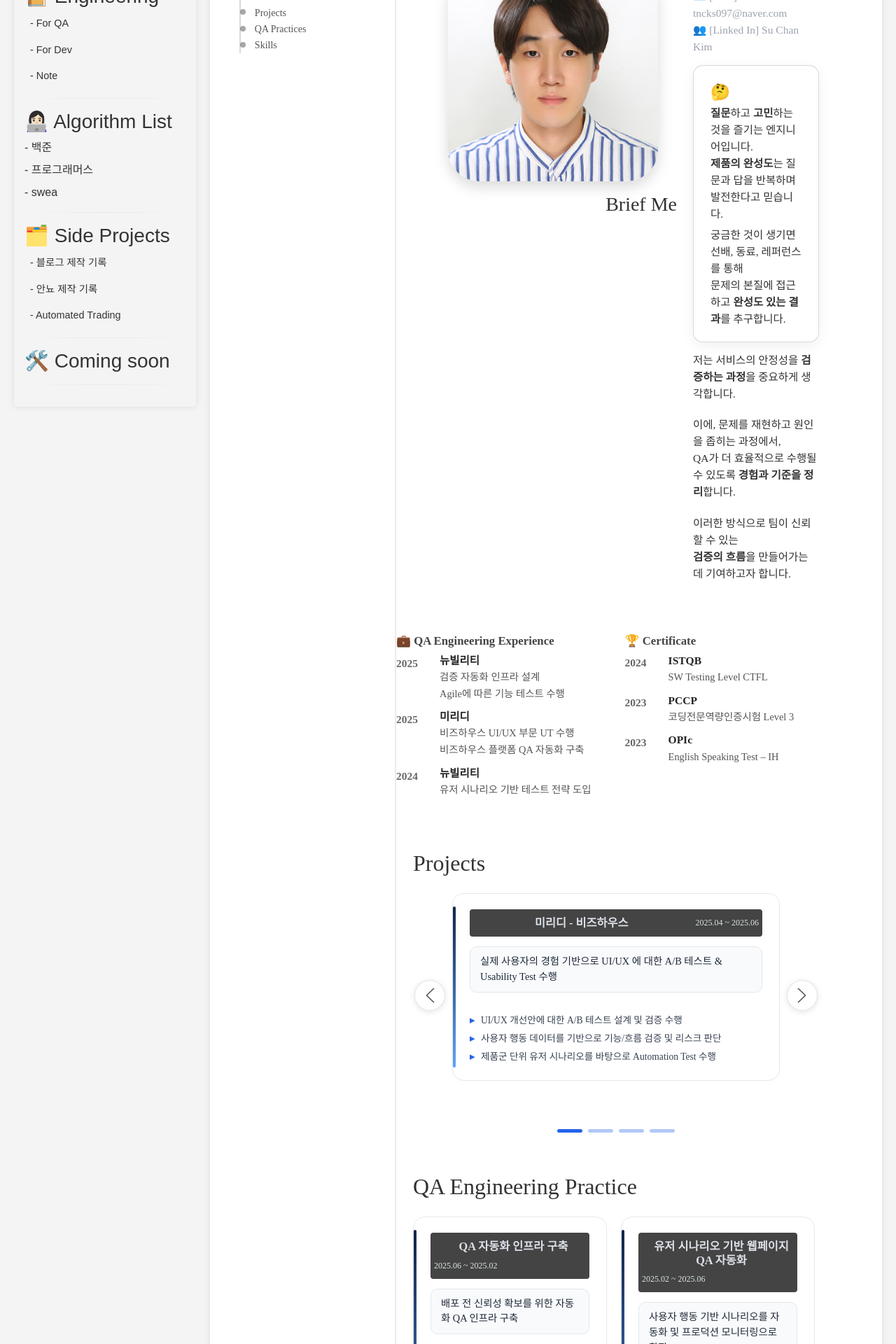
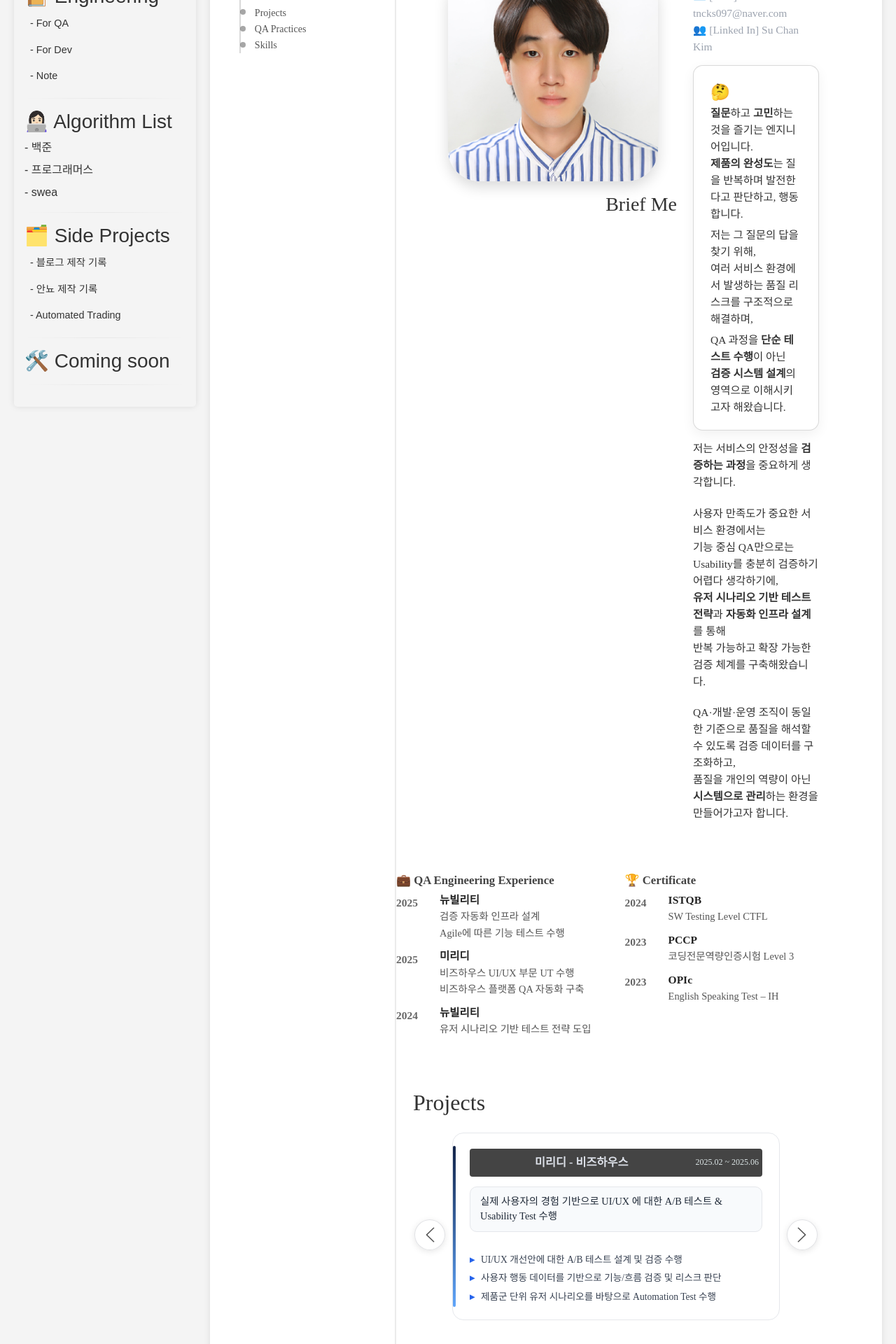
Before and after one commit to Kimsc9976/Kimsc9976.github.io, a Jekyll site: the page built from about.md, in a window 1280 px wide. Shown: the part 310-2230 px from the top of the page at 70% size. Built offline with Jekyll 4.4.1, drawn with Linux system fonts in a browser that asks for light colours; some of the changed text lies outside the part shown.

Commit message:
Feat : about 부분 data로 이동

```diff
--- /dev/null
+++ b/_data/profile.yml
@@ -0,0 +1,36 @@
+image: /assets/images/profile2.jpg
+image_alt: 김수찬 프로필
+section_title: Brief Me
+
+links:
+  - emoji: "💾"
+    text: "[GitHub]  Kimsc9976"
+    url: https://github.com/Kimsc9976
+  - emoji: "📧"
+    text: "[Mail]  tncks097@naver.com"
+    url: mailto:tncks097@naver.com
+  - emoji: "👥"
+    text: "[Linked In]  Su Chan Kim"
+    url: https://www.linkedin.com/in/su-chan-kim-0874a3241/
+
+callout:
+  icon: "🤔"
+  paragraphs:
+    - |
+      **질문**하고 **고민**하는 것을 즐기는 엔지니어입니다.<br>
+      **제품의 완성도**는 질을 반복하며 발전한다고 판단하고, 행동합니다.
+    - |
+      저는 그 질문의 답을 찾기 위해, <br>
+      여러 서비스 환경에서 발생하는 품질 리스크를 구조적으로 해결하며,<br>
+    - |
+      QA 과정을 **단순 테스트 수행**이 아닌<br> **검증 시스템 설계**의 영역으로 이해시키고자 해왔습니다.
+
+paragraphs:
+  - |
+    저는 서비스의 안정성을 **검증하는 과정**을 중요하게 생각합니다.
+  - |
+    사용자 만족도가 중요한 서비스 환경에서는 <br> 기능 중심 QA만으로는 Usability를 충분히 검증하기 어렵다 생각하기에,<br>
+    **유저 시나리오 기반 테스트 전략**과 **자동화 인프라 설계**를 통해<br> 반복 가능하고 확장 가능한 검증 체계를 구축해왔습니다.
+  - |
+    QA·개발·운영 조직이 동일한 기준으로 품질을 해석할 수 있도록 검증 데이터를 구조화하고,<br>
+    품질을 개인의 역량이 아닌 **시스템으로 관리**하는 환경을 만들어가고자 합니다.
--- a/_data/projects.yml
+++ b/_data/projects.yml
@@ -1,5 +1,5 @@
 - title: "미리디 - 비즈하우스"
-  period: 2025.04 ~ 2025.06
+  period: 2025.02 ~ 2025.06
   summary: "실제 사용자의 경험 기반으로 UI/UX 에 대한 A/B 테스트 & Usability Test 수행"
   points:
     - UI/UX 개선안에 대한 A/B 테스트 설계 및 검증 수행
--- a/_layouts/about.html
+++ b/_layouts/about.html
@@ -11,125 +11,80 @@ layout: default
     <aside class="about-sidebar">
       <nav class="about-nav">
         <ul>
-          <li><a href="#brief">Brief Me</a></li>
-          <li><a href="#career">Career & Certificate</a></li>
-          <li><a href="#projects">Projects</a></li>
-          <li><a href="#practice">QA Practices</a></li>
-          <li><a href="#skills">Skills</a></li>
+          {% for item in site.data.about_nav %}
+          <li><a href="{{ item.href }}">{{ item.label }}</a></li>
+          {% endfor %}
         </ul>
       </nav>
     </aside>
 
     <main class="about-main">
+      {% assign profile = site.data.profile %}
       <section class="about-grid about-section" id="brief">
 
-        <!-- LEFT : Profile -->
         <div class="about-left">
-          <img src="/assets/images/profile2.jpg" alt="김수찬 프로필" class="about-profile-image">
-          <h3 class="about-title">Brief Me</h3>
+          <img src="{{ profile.image }}" alt="{{ profile.image_alt }}" class="about-profile-image">
+          <h3 class="about-title">{{ profile.section_title }}</h3>
         </div>
 
-        <!-- RIGHT : Description -->
         <div class="about-right">
 
           <p class="about-links">
-            <a href="https://github.com/Kimsc9976">💾 [GitHub]  Kimsc9976</a><br>
-            <a href="mailto:tncks097@naver.com">📧 [Mail]  tncks097@naver.com</a><br>
-            <a href="https://www.linkedin.com/in/su-chan-kim-0874a3241/"> 👥 [Linked In]  Su Chan Kim</a>
+            {% for link in profile.links %}
+            <a href="{{ link.url }}">{{ link.emoji }} {{ link.text }}</a>{% unless forloop.last %}<br>{% endunless %}
+            {% endfor %}
           </p>
 
           <div class="about-callout">
-            <span class="icon">🤔</span>
+            <span class="icon">{{ profile.callout.icon }}</span>
             <div>
-              <p>
-                <strong>질문</strong>하고 <strong>고민</strong>하는 것을 즐기는 엔지니어입니다.<br>
-                <strong>제품의 완성도</strong>는 질문과 답을 반복하며 발전한다고 믿습니다.
-              </p>
-              <p>
-                궁금한 것이 생기면 선배, 동료, 레퍼런스를 통해<br>
-                문제의 본질에 접근하고 <strong>완성도 있는 결과</strong>를 추구합니다.
-              </p>
+              {% for paragraph in profile.callout.paragraphs %}
+              {{ paragraph | markdownify }}
+              {% endfor %}
             </div>
           </div>
 
-          <p>
-            저는 서비스의 안정성을 <strong>검증하는 과정</strong>을 중요하게 생각합니다.
-          </p>
-
-          <p>
-            이에, 문제를 재현하고 원인을 좁히는 과정에서,<br>
-            QA가 더 효율적으로 수행될 수 있도록 <strong>경험과 기준을 정리</strong>합니다.
-          </p>
-
-          <p>
-            이러한 방식으로 팀이 신뢰할 수 있는<br>
-            <strong>검증의 흐름</strong>을 만들어가는 데 기여하고자 합니다.
-          </p>
+          {% for paragraph in profile.paragraphs %}
+          {{ paragraph | markdownify }}
+          {% endfor %}
         </div>
       </section>
 
+      {% assign timeline = site.data.timeline %}
       <section class="about-timeline-section" id="career">
-        <!-- Experience -->
-        <div class="timeline-block">
-          <h3>💼 QA Engineering Experience</h3>
+        {% for section in timeline.sections %}
+        <div class="timeline-block{% if section.layout == 'grid' %} cert-timeline{% endif %}">
+          <h3>{{ section.title }}</h3>
 
-          <div class="timeline-item" id="career">
-            <span class="year">2025</span>
+          {% if section.layout == 'grid' %}
+          <div class="timeline-grid">
+            {% for item in section.items %}
+            <div class="timeline-item">
+              <span class="year">{{ item.year }}</span>
+              <div class="timeline-content">
+                <strong class="company">{{ item.title }}</strong>
+                {% for desc in item.descriptions %}
+                <p class="desc">{{ desc }}</p>
+                {% endfor %}
+              </div>
+            </div>
+            {% endfor %}
+          </div>
+          {% else %}
+          {% for item in section.items %}
+          <div class="timeline-item">
+            <span class="year">{{ item.year }}</span>
             <div class="timeline-content">
-              <strong class="company">뉴빌리티</strong>
-              <p class="desc">검증 자동화 인프라 설계</p>
-              <p class="desc">Agile에 따른 기능 테스트 수행</p>
+              <strong class="company">{{ item.title }}</strong>
+              {% for desc in item.descriptions %}
+              <p class="desc">{{ desc }}</p>
+              {% endfor %}
             </div>
           </div>
-
-          <div class="timeline-item">
-            <span class="year">2025</span>
-            <div class="timeline-content">
-              <strong class="company">미리디</strong>
-              <p class="desc">비즈하우스 UI/UX 부문 UT 수행</p>
-              <p class="desc">비즈하우스 플랫폼 QA 자동화 구축</p>
-            </div>
-          </div>
-
-          <div class="timeline-item">
-            <span class="year">2024</span>
-            <div class="timeline-content">
-              <strong class="company">뉴빌리티</strong>
-              <p class="desc">유저 시나리오 기반 테스트 전략 도입</p>
-            </div>
-          </div>
+          {% endfor %}
+          {% endif %}
         </div>
-
-        <!-- Certificate & Award -->
-        <div class="timeline-block cert-timeline">
-          <h3>🏆 Certificate </h3>
-
-          <div class="timeline-grid">
-            <div class="timeline-item">
-              <span class="year">2024</span>
-              <div class="timeline-content">
-                <strong class="company">ISTQB</strong>
-                <p class="desc">SW Testing Level CTFL</p>
-              </div>
-            </div>
-
-            <div class="timeline-item">
-              <span class="year">2023</span>
-              <div class="timeline-content">
-                <strong class="company">PCCP</strong>
-                <p class="desc">코딩전문역량인증시험 Level 3</p>
-              </div>
-            </div>
-
-            <div class="timeline-item">
-              <span class="year">2023</span>
-              <div class="timeline-content">
-                <strong class="company">OPIc</strong>
-                <p class="desc">English Speaking Test – IH</p>
-              </div>
-            </div>
-          </div>
-        </div>
+        {% endfor %}
       </section>
 
       <!-- Projects / Practices / Skills: 한 덩어리로 시각화 -->
@@ -215,58 +170,27 @@ layout: default
           <h2>Skills</h2>
 
           <div class="skill-grid">
-            <!-- QA -->
+            {% for skill in site.data.skills %}
             <div class="skill-card">
               <div class="skill-header">
-                <img src="/assets/images/qa.png" alt="QA" class="skill-icon" />
-                <strong>Quality Assurance</strong>
+                <img src="{{ skill.icon }}" alt="{{ skill.icon_alt }}" class="skill-icon" />
+                <strong>
+                  {% if skill.title_lines %}
+                    {% for line in skill.title_lines %}
+                      {{ line }}{% unless forloop.last %}<br>{% endunless %}
+                    {% endfor %}
+                  {% else %}
+                    {{ skill.title }}
+                  {% endif %}
+                </strong>
               </div>
               <p>
-                · 유저 시나리오 기반 TC 설계 & 적용<br>
-                · 기능 명세 리뷰 프로세스 도입<br>
-                · TC–명세 간 정합성 강화<br>
+                {% for point in skill.points %}
+                · {{ point }}{% unless forloop.last %}<br>{% endunless %}
+                {% endfor %}
               </p>
             </div>
-
-            <!-- Automation -->
-            <div class="skill-card">
-              <div class="skill-header">
-                <img src="/assets/images/qtcreator.jpg" alt="Automation" class="skill-icon" />
-                <strong>Automation &<br>
-                   QA Tools</strong>
-              </div>
-              <p>
-                · 로봇 데이터 시각화 도구 구현<br>
-                · 시뮬레이터 연동 QA 자동화 인프라 설계<br>
-                · Playwrights 기반 웹 페이지 자동화 검증<br>
-              </p>
-            </div>
-
-            <!-- Programming -->
-            <div class="skill-card">
-              <div class="skill-header">
-                <img src="/assets/images/c_programming.svg" alt="Programming" class="skill-icon" />
-                <strong>Programming</strong>
-              </div>
-              <p>
-                · REST API 설계 및 데이터 흐름 구조 정의<br>
-                · 테스트 모듈에 대한 및 상태 관리 설계<br>
-                · 예외 상황 디버깅 및 원인 분석
-              </p>
-            </div>
-
-            <!-- Collaboration -->
-            <div class="skill-card">
-              <div class="skill-header">
-                <img src="/assets/images/git.png" alt="Collaboration" class="skill-icon" />
-                <strong>Collaboration</strong>
-              </div>
-              <p>
-                · GitHub 기반 협업 및 형상관리
-                · Jira / Confluence를 통한 업무 관리<br>
-                · 유관부서 커뮤니케이션 및 F/U
-              </p>
-            </div>
+            {% endfor %}
           </div>
         </div>
       </section>
```
Also changed, not shown: _data/about_nav.yml (added, +10 -0 lines), _data/practices.yml (+5 -5 lines), _data/skills.yml (added, +33 -0 lines), _data/timeline.yml (added, +49 -0 lines), 1 other file.
